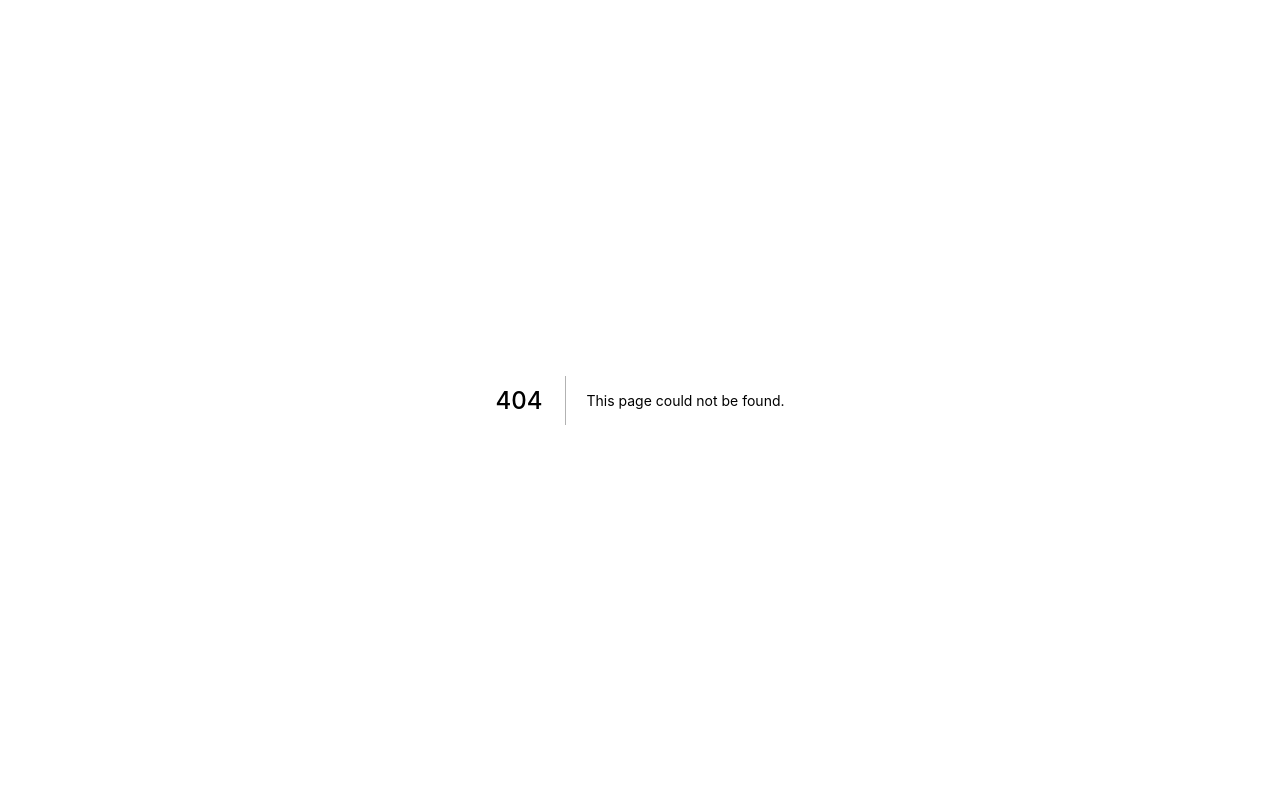
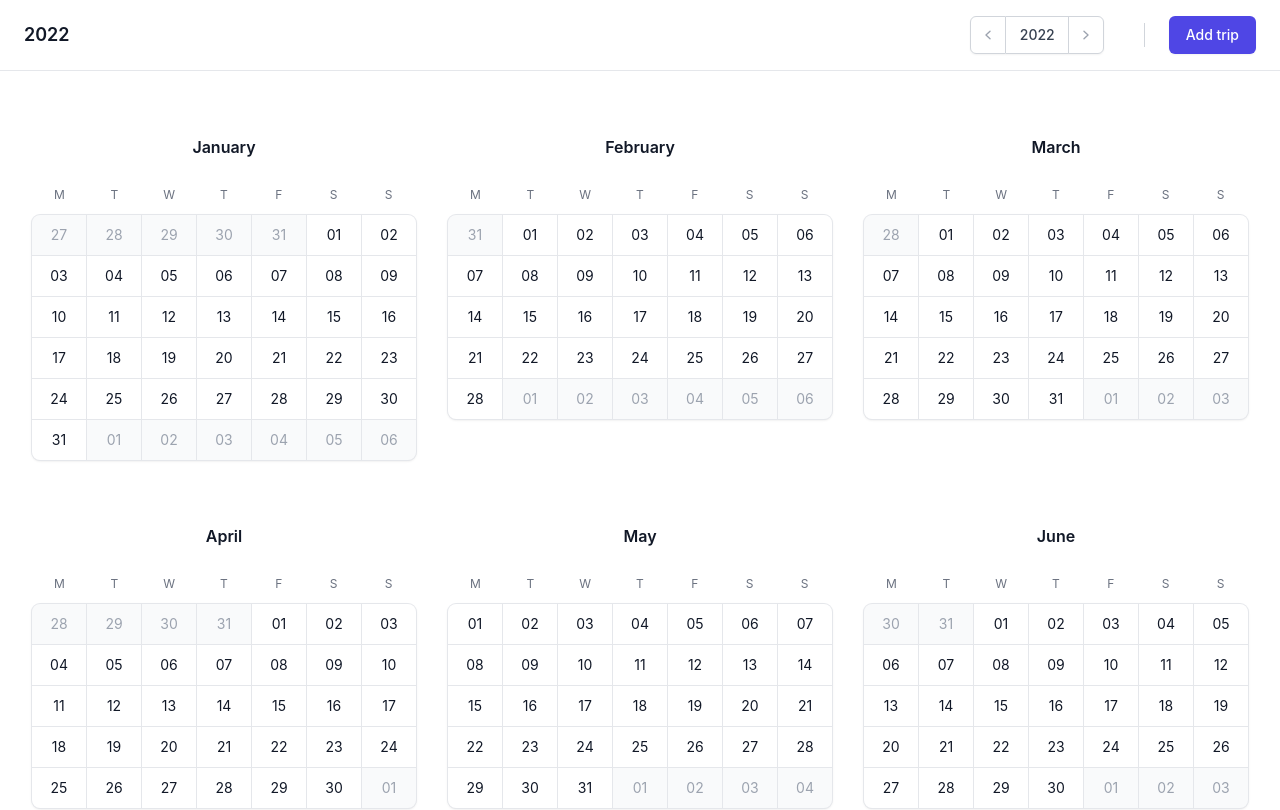
Before and after one commit to jonny-gates/schengen-date-tracker, a Next.js app: page /calendar in a window 1280 px wide. Before the commit this address had no page. Shown: the top 810 px of the page. Built offline with nearby package versions, Linux system fonts and the light colour scheme; a web font is replaced by a local one.

Commit message:
Create calendar page

```diff
--- /dev/null
+++ b/pages/calendar/index.tsx
@@ -0,0 +1,35 @@
+import CalendarComponent from "../../components/calendar";
+import { Dates } from "../../constants/dates";
+import { useState } from "react";
+import { TripsContextProvider } from "../../contexts/TripsContext";
+import ControlBar from "../../components/calendar/control-bar";
+import { PopupMenuProvider } from "../../contexts/PopupMenuContext";
+import PopupMenu from "../../components/popup-menu";
+
+export default function Calendar() {
+  const [currentYearIndex, setCurrentYearIndex] = useState(1);
+  const currentYear = Dates.years[currentYearIndex];
+
+  const increaseYear = () => {
+    setCurrentYearIndex(currentYearIndex + 1);
+  };
+
+  const decreaseYear = () => {
+    setCurrentYearIndex(currentYearIndex - 1);
+  };
+
+  return (
+    <TripsContextProvider>
+      <PopupMenuProvider>
+        <ControlBar
+          increaseYear={increaseYear}
+          decreaseYear={decreaseYear}
+          currentYearIndex={currentYearIndex}
+          currentYear={currentYear}
+        />
+        <CalendarComponent year={currentYear} />
+        <PopupMenu />
+      </PopupMenuProvider>
+    </TripsContextProvider>
+  );
+}
```
